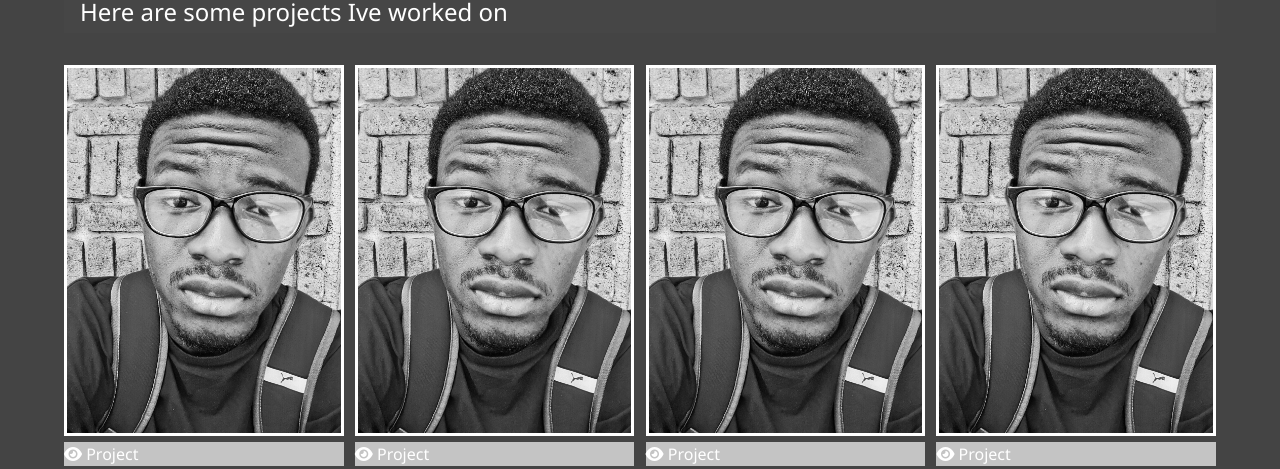
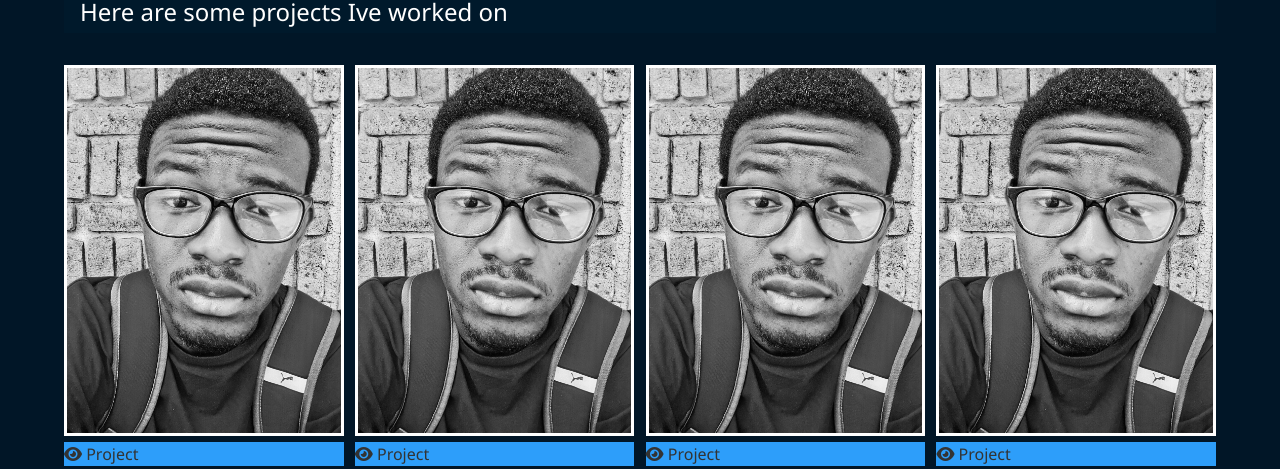
Before and after one commit to JosephGwara/Portfolio-Site, a website: page Dist/work.html in a window 1280 px wide. Shown: the part 217-686 px from the top of the page. Drawn offline with Linux system fonts and the light colour scheme.

Commit message:
changed primary colours and made contact changes

```diff
--- a/scss/_config.scss
+++ b/scss/_config.scss
@@ -1,5 +1,5 @@
-$primary-colour: #444;
-$secondary-colour: #eece1a;
+$primary-colour: #011627;
+$secondary-colour: #0094c6;
 $show-home-image: true;
 $home-image: url(../img/background.jpg);
 $background-opacity: 0.8;
--- a/scss/main.scss
+++ b/scss/main.scss
@@ -159,12 +159,12 @@ main {
 .btn-dark {
   @extend .btn;
   background: darken($primary-colour, 50);
-  colour: #fff;
+  color: #fff;
 }
 .btn-light {
   @extend .btn;
   background: lighten($primary-colour, 50);
-  colour: #333;
+  color: #333;
 }
 
 #main-footer {
```
Also changed, not shown: Dist/contact.html, Dist/css/main.css, Dist/index.html.
